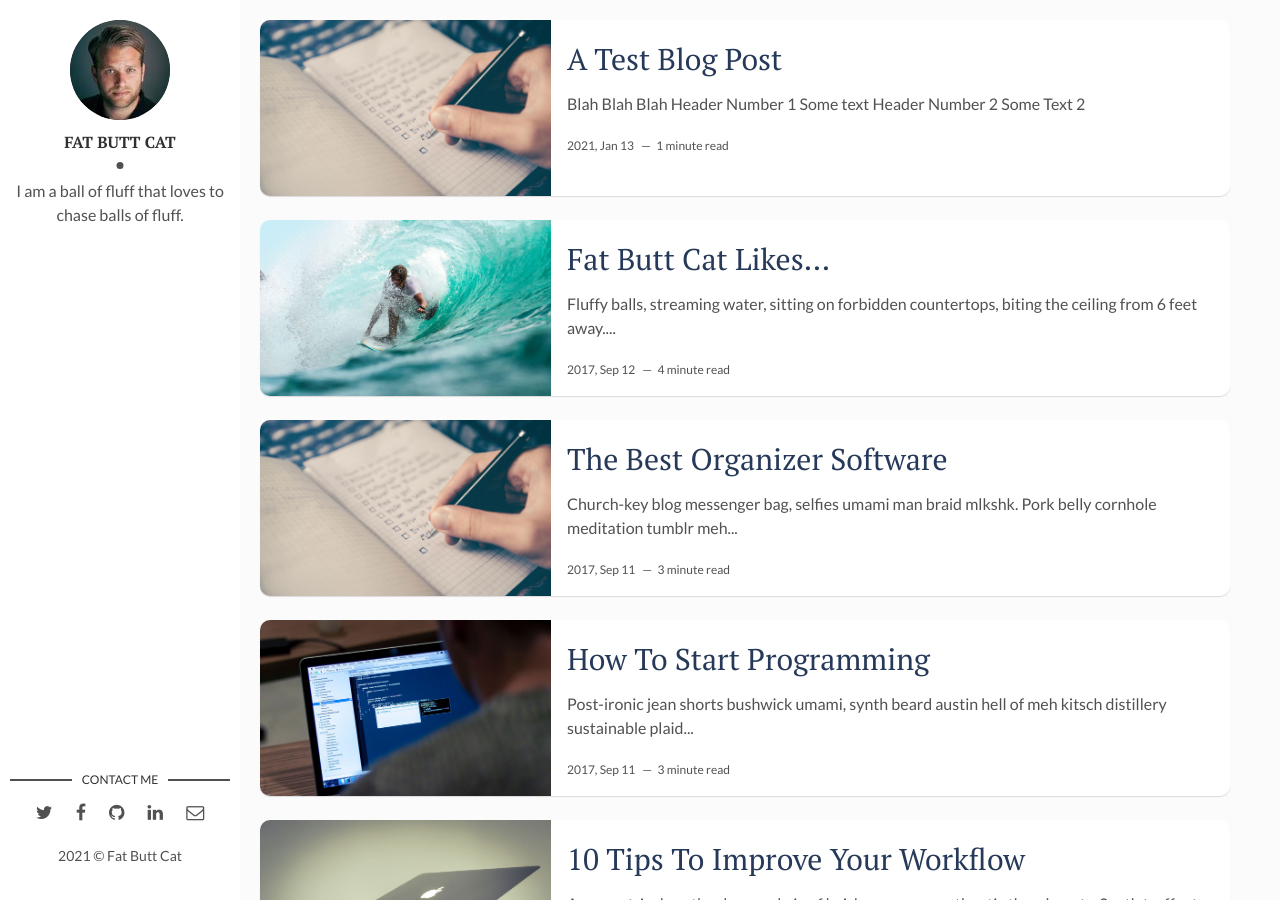
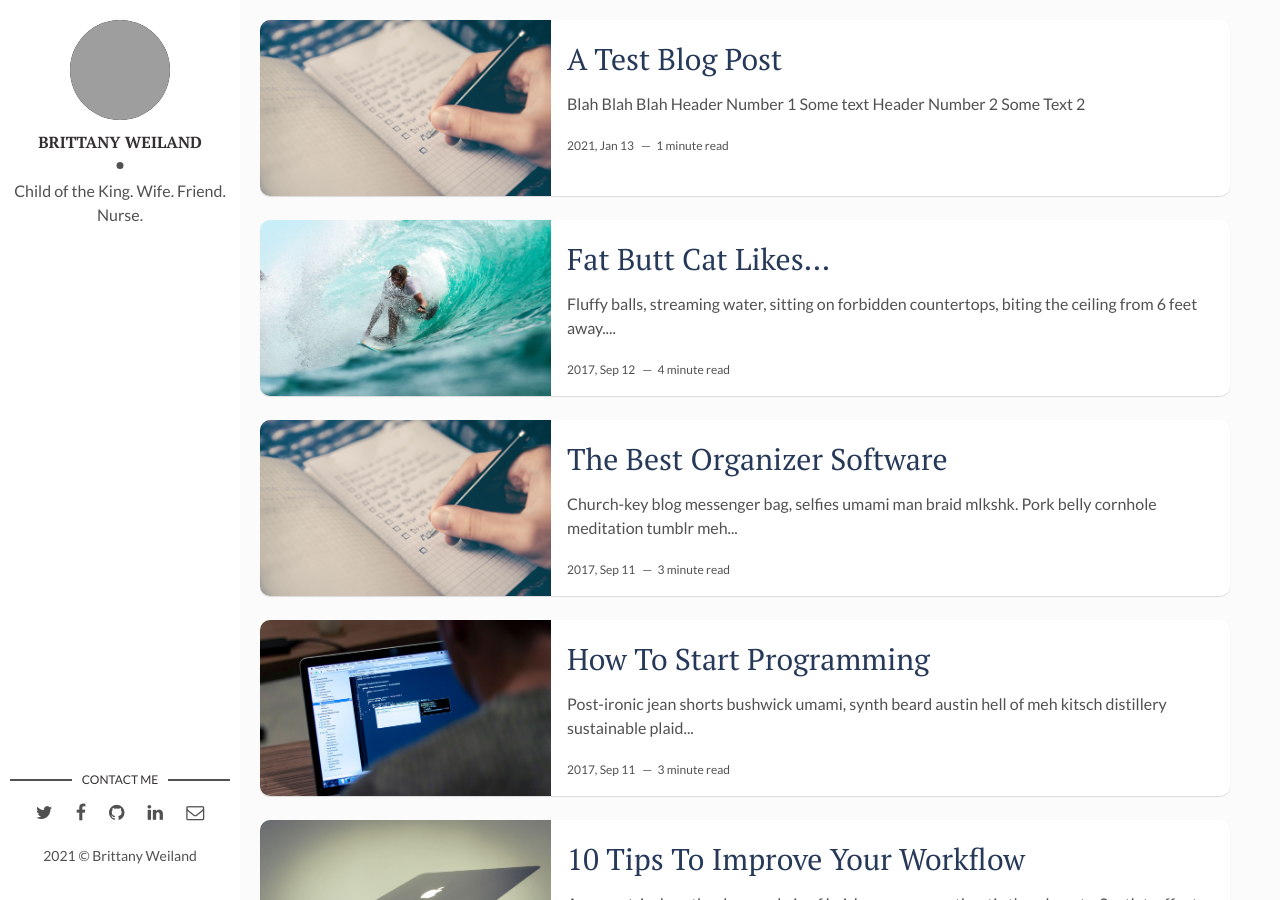
Before and after one commit to fatbuttcat/fatbuttcat.github.io, a Jekyll site: the page built from index.html, in a window 1280 px wide and 900 px high. Built offline with Jekyll 4.4.1, drawn with Linux system fonts in a browser that asks for light colours; the list of posts is cut into pages by our own code; grey boxes are pictures that could not be loaded.

Commit message:
Update _config.yml
updates

```diff
--- a/_config.yml
+++ b/_config.yml
@@ -1,4 +1,4 @@
-title: Hello, world! I'm the fat butt cat!
+title: Many Sparrows
 description: > # this means to ignore newlines until "baseurl:"
   Write an awesome description for your new site here. You can edit this
   line in _config.yml. It will appear in your document head meta (for
@@ -9,17 +9,17 @@ url: "fatbuttcat.github.io" # the base hostname & protocol for your site, e.g. h
 site-twitter: #if your site has a twitter account, enter it here
 
 # Author Settings
-author: Fat Butt Cat # add your name
-author-img: david-freeman.jpg # add your photo
-about-author: I am a ball of fluff that loves to chase balls of fluff. # add description
+author: Brittany Weiland # add your name
+author-img: profile.jpg # add your photo
+about-author: Child of the King. Wife. Friend. Nurse.  # add description
 social-twitter: # add your Twitter handle
-social-facebook: # add your Facebook handle
-social-github: fattbuttcat # add your Github handle
+social-facebook: brittany.harvey.372# add your Facebook handle
+social-github:  # add your Github handle
 social-linkedin: # add your Linkedin handle
 social-email: # add your Email address
 
 # Disqus
-discus-identifier: fatbuttcat # add your discus identifier
+discus-identifier:  # add your discus identifier
 
 # Tracker
 analytics: # Google Analytics
```
